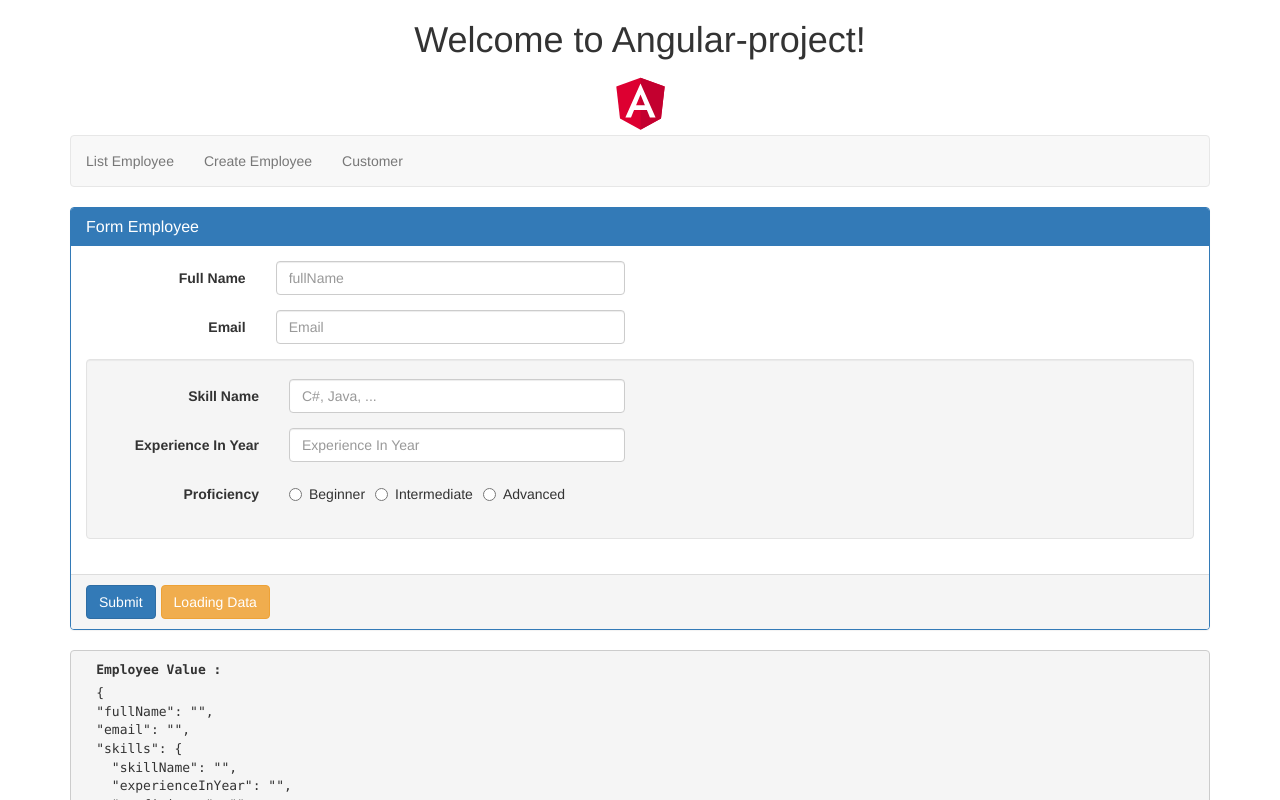
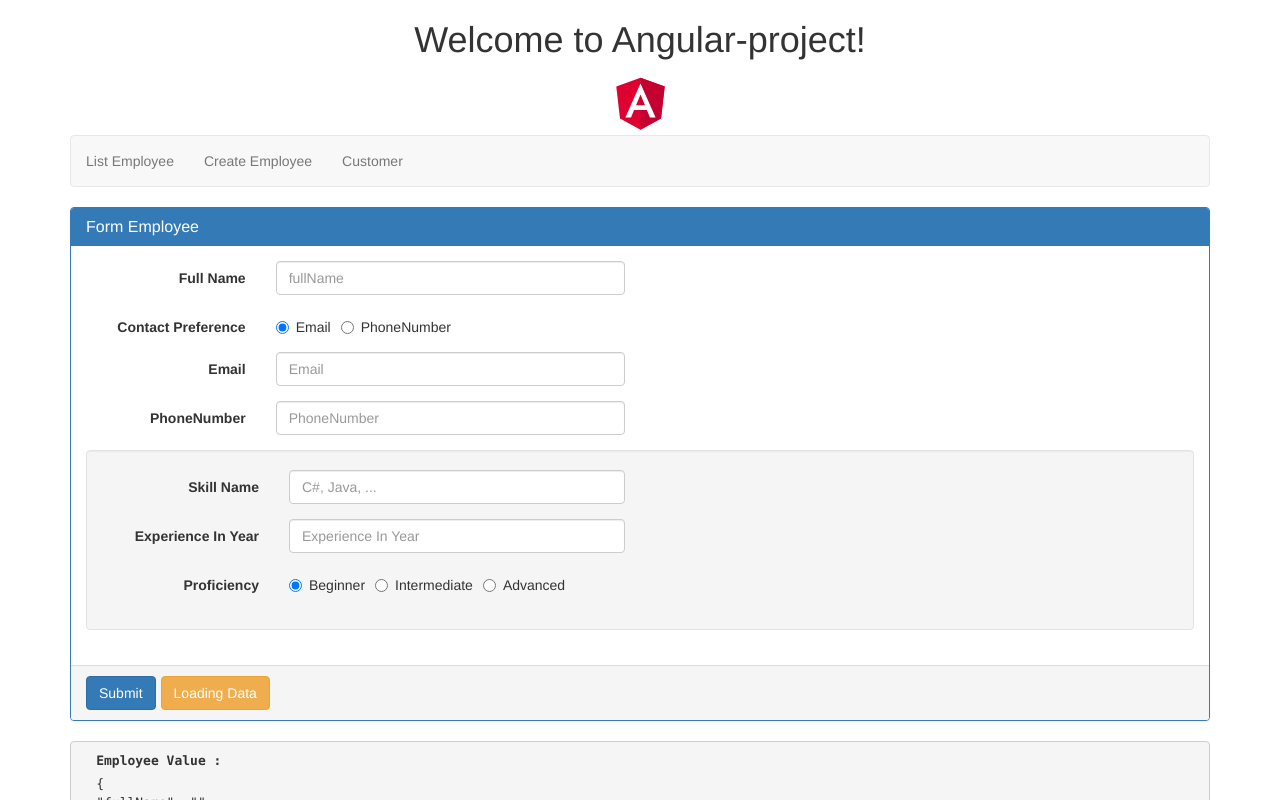
Before and after one commit to ZEDTARIK/Angular-Zouhair, an Angular app in the folder Angular-project/: page /employee-create in a window 1280 px wide. Shown: the top 800 px of the page. Built offline with nearby package versions, Linux system fonts and the light colour scheme.

Commit message:
Add dynamic validation input

```diff
--- a/Angular-project/src/app/components/employee/create-employee.component.html
+++ b/Angular-project/src/app/components/employee/create-employee.component.html
@@ -18,6 +18,23 @@
             </span>
           </div>
 
+          <!-- Contact Preference Email or Phone Number-->
+
+          <div class="form-group">
+            <label for="contactPreference" class="col-sm-2 control-label">Contact Preference</label>
+            <div class="col-sm-4">
+              <label class="radio-inline">
+                <input (click)="onChoiceContact('Email')" type="radio" value="Email" formControlName="contactPreference">Email
+              </label>
+              <label class="radio-inline">
+                <input (click)="onChoiceContact('PhoneNumber')"  type="radio" value="PhoneNumber"
+                  formControlName="contactPreference">PhoneNumber
+              </label>
+            </div>
+          </div>
+
+          <!-- Fin Contact Preference Email or Phone Number-->
+
           <div class="form-group" [ngClass]="{'has-error': formErrors.fullName }">
             <label for="email" class="col-sm-2 control-label">Email</label>
             <div class="col-sm-4">
@@ -26,6 +43,17 @@
             </div>
             <span class="col-sm-6 help-block" *ngIf="formErrors.email">
               {{ formErrors.email}}
+            </span>
+          </div>
+
+          <div class="form-group" [ngClass]="{'has-error': formErrors.phoneNumber }">
+            <label for="phoneNumber" class="col-sm-2 control-label">PhoneNumber</label>
+            <div class="col-sm-4">
+              <input (blur)="logValidationErrors()" type="text" id="phoneNumber" class="form-control" formControlName="phoneNumber"
+                placeholder="PhoneNumber">
+            </div>
+            <span class="col-sm-6 help-block" *ngIf="formErrors.phoneNumber">
+              {{ formErrors.phoneNumber}}
             </span>
           </div>
 
--- a/Angular-project/src/app/components/employee/create-employee.component.ts
+++ b/Angular-project/src/app/components/employee/create-employee.component.ts
@@ -28,6 +28,10 @@ export class CreateEmployeeComponent implements OnInit {
     },
     proficiency: {
       required: 'Proficiency is Required'
+    },
+    phoneNumber: {
+      required: 'PhoneNumber is Required',
+      minlength: 'PhoneNumber must be greater than 5 Number',
     }
   };
 
@@ -36,18 +40,21 @@ export class CreateEmployeeComponent implements OnInit {
     email: '',
     skillName: '',
     experienceInYear: '',
-    proficiency: ''
+    proficiency: '',
+    phoneNumber: ''
   };
   constructor(private fb: FormBuilder) { }
 
   ngOnInit() {
     this.employeeForm = this.fb.group({
       fullName: ['', [Validators.required, Validators.minLength(5), Validators.maxLength(50)]],
+      contactPreference: ['Email'],
       email: ['', [Validators.required, Validators.email]],
+      phoneNumber: [''],
       skills: this.fb.group({
         skillName: ['', Validators.required],
         experienceInYear: ['', Validators.required],
-        proficiency: ['', Validators.required]
+        proficiency: ['beginner', Validators.required]
       })
     });
 
@@ -56,6 +63,9 @@ export class CreateEmployeeComponent implements OnInit {
       this.logValidationErrors(this.employeeForm);
     });
 
+    this.employeeForm.get('contactPreference').valueChanges.subscribe((data: string) => {
+      this.onChoiceContact(data);
+    })
   }
 
   onSubmit() {
@@ -110,4 +120,15 @@ export class CreateEmployeeComponent implements OnInit {
     });
   }
 
+
+  onChoiceContact(selected: string) {
+    const phoneNumberControl = this.employeeForm.get('phoneNumber');
+    if (selected === 'PhoneNumber') {
+      phoneNumberControl.setValidators([Validators.required, Validators.minLength(6)]);
+    } else {
+      phoneNumberControl.clearValidators();
+    }
+    phoneNumberControl.updateValueAndValidity();
+  }
+
 }
```
